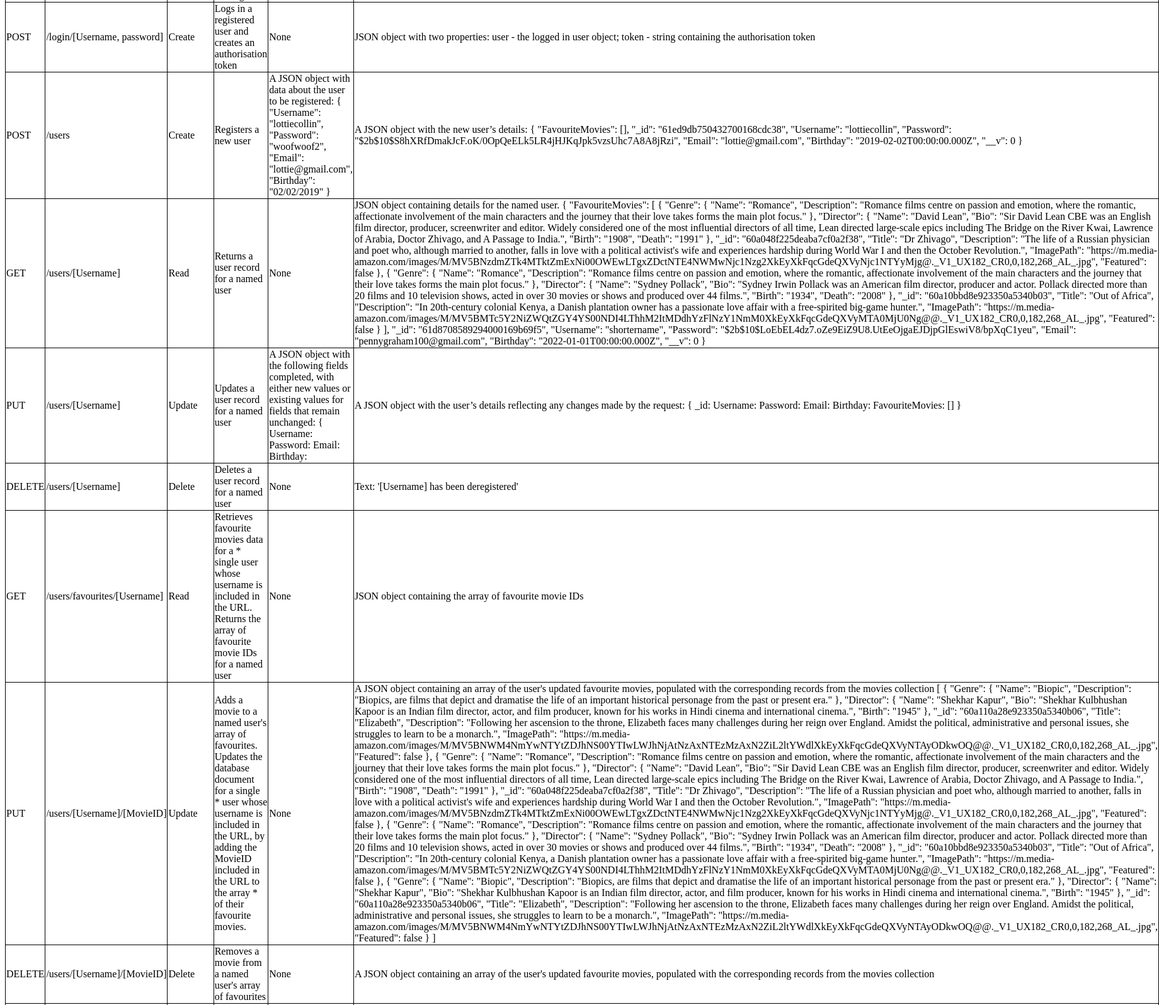
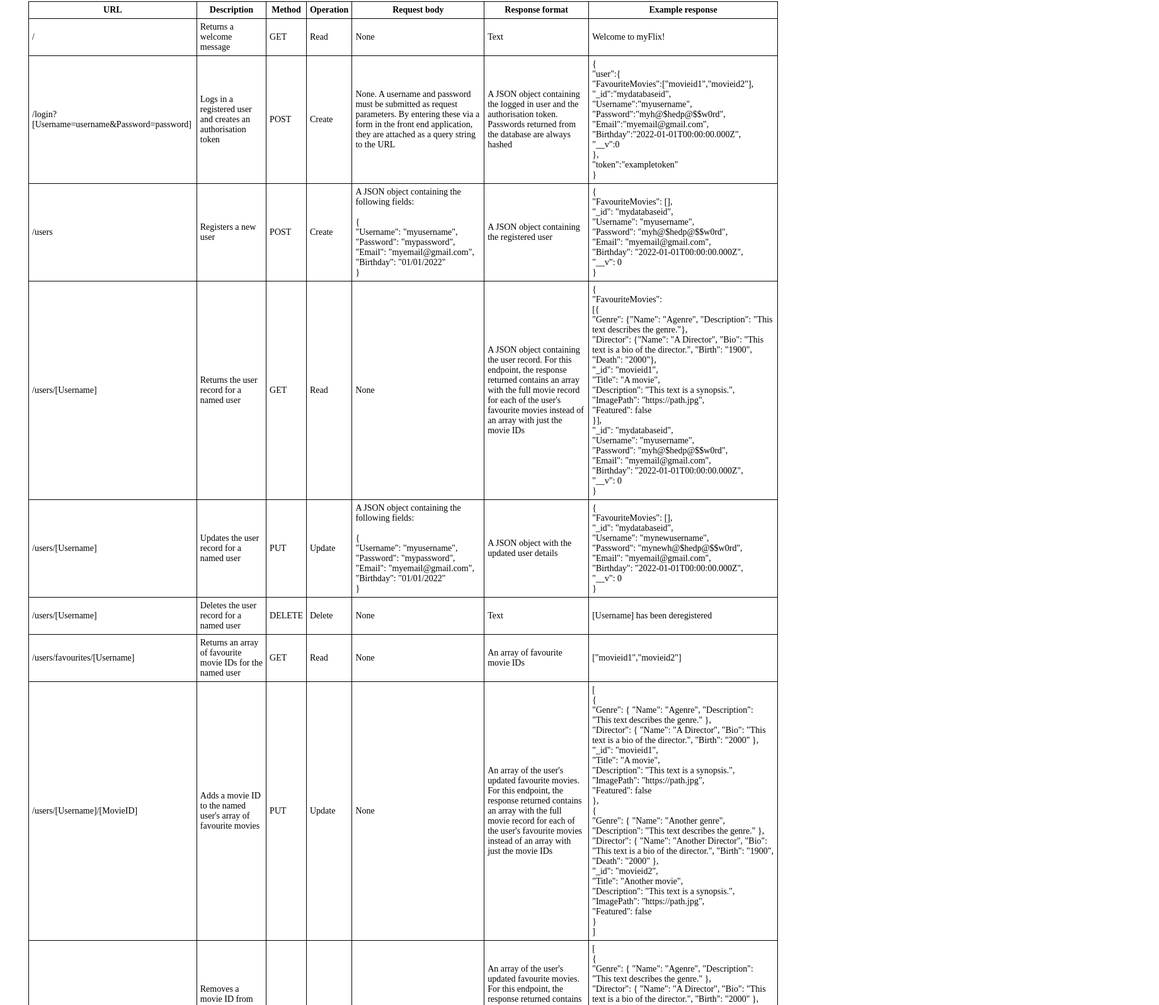
Before and after one commit to Penny167/myFlix, a website: page public/documentation.html in a window 1280 px wide. Shown: the part 357-1953 px from the top of the page at 63% size, 1840 px wide, since content can reach past the window. Drawn offline with Linux system fonts and the light colour scheme.

Commit message:
Edited comments in the auth and html files.

```diff
--- a/public/documentation.html
+++ b/public/documentation.html
@@ -9,310 +9,332 @@
     table, th, td {
       border: 1px solid black;
       border-collapse: collapse;
+      font-size: 14px;
+      padding: 5px;
+      margin: 20px;
+    }
+    body {
+      margin: 25px;
+    }
+    footer {
+      text-align: center;
     }
   </style>
 </head>
 
 <body>
-  <h1>myFlixapi</h1>
+  <h1>myFlix</h1>
   <h2>Overview</h2>
-  <p>The myFlixapi is a REST API that supports the "myFlix" movie web application, by providing
-    access to the server-side database. This contains information about movies, including: titles, movie descriptions
-    and information about genres and directors.
+  <p>myFlix is a REST API that provides access to the myFlix database. The database contains a movies collection that holds data for a
+    selection of classic films. Each record includes a title, synopsis, image (from the IMDb), data about the director and data about
+    the movie genre. There is also a users collection that holds data about registered users of any applications that consume the API. A variety
+    of CRUD operations can be performed on the data by sending HTTP requests to the API endpoints. Details are provided in the following table.
   </p>
   <h2>Table of API endpoints</h2>
-  <p>The following table lists all available endpoints including: a high level description of the data available,
-    URL, http method, format required for requests and format of responses. Request parameters within the URL are
-    indicated with square brackets.
+  <p>The table lists all the available endpoints and for each endpoint provides the following information: the URL, a description
+    of the operation fulfilled by the request, the HTTP method used in the request, the operation type, whether a request body is required and, if so,
+    an example of the format used; the format of responses received, and an example response. Request parameters included
+    within the URLs are indicated using square brackets.
   </p>
+  <br>
   <table>
     <tr>
+      <th>URL</th>
+      <th>Description</th>
       <th>Method</th>
-      <th>URL</th>
       <th>Operation</th>
-      <th>Description</th>
       <th>Request body</th>
-      <th>Response body</th>
+      <th>Response format</th>
+      <th>Example response</th>
     </tr>
     <tr>
+      <td>/</td>
+      <td>Returns a welcome message</td>
       <td>GET</td>
-      <td>/</td>
       <td>Read</td>
-      <td>Returns a welcome message</td>
       <td>None</td>
-      <td>Text: 'Welcome to myFlix!'</td>
+      <td>Text</td>
+      <td>Welcome to myFlix!</td>
     </tr>
     <tr>
+      <td>/login?[Username=username&Password=password]</td>
+      <td>Logs in a registered user and creates an authorisation token</td>
       <td>POST</td>
-      <td>/login/[Username, password]</td>
       <td>Create</td>
-      <td>Logs in a registered user and creates an authorisation token</td>
-      <td>None</td>
-      <td>JSON object with two properties: user - the logged in user object; token - string containing the authorisation token</td>
-    </tr>
-    <tr>
-      <td>POST</td>
-      <td>/users</td>
-      <td>Create</td>
-      <td>Registers a new user</td>
-      <td>A JSON object with data about the user to be registered:
-        {
-          "Username": "lottiecollin",
-          "Password": "woofwoof2",
-          "Email": "lottie@gmail.com",
-          "Birthday": "02/02/2019"
-        }
-      </td>
-      <td>A JSON object with the new user’s details:
-        {
-          "FavouriteMovies": [],
-          "_id": "61ed9db750432700168cdc38",
-          "Username": "lottiecollin",
-          "Password": "$2b$10$S8hXRfDmakJcF.oK/0OpQeELk5LR4jHJKqJpk5vzsUhc7A8A8jRzi",
-          "Email": "lottie@gmail.com",
-          "Birthday": "2019-02-02T00:00:00.000Z",
-          "__v": 0
+      <td>None. A username and password must be submitted as request parameters. By entering these via a form in the front end application, they are attached as a query string to the URL</td>
+      <td>A JSON object containing the logged in user and the authorisation token. Passwords returned from the database are always hashed</td>
+      <td>{<br>
+        "user":{<br>
+          "FavouriteMovies":["movieid1","movieid2"],<br>
+          "_id":"mydatabaseid",<br>
+          "Username":"myusername",<br>
+          "Password":"myh@$hedp@$$w0rd",<br>
+          "Email":"myemail@gmail.com",<br>
+          "Birthday":"2022-01-01T00:00:00.000Z",<br>
+          "__v":0<br>
+        },<br>
+        "token":"exampletoken"<br>
       }
       </td>
     </tr>
     <tr>
-      <td>GET</td>
-      <td>/users/[Username]</td>
-      <td>Read</td>
-      <td>Returns a user record for a named user</td>
-      <td>None</td>
-      <td>JSON object containing details for the named user.
-        {
-          "FavouriteMovies": [
-              {
-                  "Genre": {
-                      "Name": "Romance",
-                      "Description": "Romance films centre on passion and emotion, where the romantic, affectionate involvement of the main characters and the journey that their love takes forms the main plot focus."
-                  },
-                  "Director": {
-                      "Name": "David Lean",
-                      "Bio": "Sir David Lean CBE was an English film director, producer, screenwriter and editor. Widely considered one of the most influential directors of all time, Lean directed large-scale epics including The Bridge on the River Kwai, Lawrence of Arabia, Doctor Zhivago, and A Passage to India.",
-                      "Birth": "1908",
-                      "Death": "1991"
-                  },
-                  "_id": "60a048f225deaba7cf0a2f38",
-                  "Title": "Dr Zhivago",
-                  "Description": "The life of a Russian physician and poet who, although married to another, falls in love with a political activist's wife and experiences hardship during World War I and then the October Revolution.",
-                  "ImagePath": "https://m.media-amazon.com/images/M/MV5BNzdmZTk4MTktZmExNi00OWEwLTgxZDctNTE4NWMwNjc1Nzg2XkEyXkFqcGdeQXVyNjc1NTYyMjg@._V1_UX182_CR0,0,182,268_AL_.jpg",
-                  "Featured": false
-              },
-              {
-                  "Genre": {
-                      "Name": "Romance",
-                      "Description": "Romance films centre on passion and emotion, where the romantic, affectionate involvement of the main characters and the journey that their love takes forms the main plot focus."
-                  },
-                  "Director": {
-                      "Name": "Sydney Pollack",
-                      "Bio": "Sydney Irwin Pollack was an American film director, producer and actor. Pollack directed more than 20 films and 10 television shows, acted in over 30 movies or shows and produced over 44 films.",
-                      "Birth": "1934",
-                      "Death": "2008"
-                  },
-                  "_id": "60a10bbd8e923350a5340b03",
-                  "Title": "Out of Africa",
-                  "Description": "In 20th-century colonial Kenya, a Danish plantation owner has a passionate love affair with a free-spirited big-game hunter.",
-                  "ImagePath": "https://m.media-amazon.com/images/M/MV5BMTc5Y2NiZWQtZGY4YS00NDI4LThhM2ItMDdhYzFlNzY1NmM0XkEyXkFqcGdeQXVyMTA0MjU0Ng@@._V1_UX182_CR0,0,182,268_AL_.jpg",
-                  "Featured": false
+      <td>/users</td>
+      <td>Registers a new user</td>
+      <td>POST</td>
+      <td>Create</td>
+      <td>A JSON object containing the following fields:<br><br>
+        {<br>
+          "Username": "myusername",<br>
+          "Password": "mypassword",<br>
+          "Email": "myemail@gmail.com",<br>
+          "Birthday": "01/01/2022"<br>
         }
-          ],
-          "_id": "61d8708589294000169b69f5",
-          "Username": "shortername",
-          "Password": "$2b$10$LoEbEL4dz7.oZe9EiZ9U8.UtEeOjgaEJDjpGlEswiV8/bpXqC1yeu",
-          "Email": "pennygraham100@gmail.com",
-          "Birthday": "2022-01-01T00:00:00.000Z",
-          "__v": 0
+      </td>
+      <td>A JSON object containing the registered user</td>
+      <td>{<br>
+          "FavouriteMovies": [],<br>
+          "_id": "mydatabaseid",<br>
+          "Username": "myusername",<br>
+          "Password": "myh@$hedp@$$w0rd",<br>
+          "Email": "myemail@gmail.com",<br>
+          "Birthday": "2022-01-01T00:00:00.000Z",<br>
+          "__v": 0<br>
         }
       </td>
     </tr>
     <tr>
-      <td>PUT</td>
       <td>/users/[Username]</td>
-      <td>Update</td>
-      <td>Updates a user record for a named user</td>
-      <td>A JSON object with the following fields completed, with either new values or existing values for fields that remain unchanged:
-        {
-        Username:
-        Password:
-        Email:
-        Birthday:
-      </td>
-      <td>A JSON object with the user’s details reflecting any changes made by the request:
-        {
-        _id:
-        Username:
-        Password:
-        Email:
-        Birthday:
-        FavouriteMovies: []
+      <td>Returns the user record for a named user</td>
+      <td>GET</td>
+      <td>Read</td>
+      <td>None</td>
+      <td>A JSON object containing the user record. For this endpoint, the response returned contains an array with the full movie record for each of the user's favourite movies instead of an array with just the movie IDs</td>
+      <td>
+        {<br>
+          "FavouriteMovies":<br>
+           [{<br>
+             "Genre": {"Name": "Agenre", "Description": "This text describes the genre."},<br>
+              "Director": {"Name": "A Director", "Bio": "This text is a bio of the director.", "Birth": "1900", "Death": "2000"},<br>
+              "_id": "movieid1",<br>
+                "Title": "A movie",<br>
+                "Description": "This text is a synopsis.",<br>
+                "ImagePath": "https://path.jpg",<br>
+                "Featured": false<br>
+           }],<br>
+          "_id": "mydatabaseid",<br>
+          "Username": "myusername",<br>
+          "Password": "myh@$hedp@$$w0rd",<br>
+          "Email": "myemail@gmail.com",<br>
+          "Birthday": "2022-01-01T00:00:00.000Z",<br>
+          "__v": 0<br>
         }
       </td>
     </tr>
     <tr>
-      <td>DELETE</td>
       <td>/users/[Username]</td>
-      <td>Delete</td>
-      <td>Deletes a user record for a named user</td>
-      <td>None</td>
-      <td>Text: '[Username] has been deregistered'</td>
+      <td>Updates the user record for a named user</td>
+      <td>PUT</td>
+      <td>Update</td>
+      <td>A JSON object containing the following fields:<br><br>
+        {<br>
+          "Username": "myusername",<br>
+          "Password": "mypassword",<br>
+          "Email": "myemail@gmail.com",<br>
+          "Birthday": "01/01/2022"<br>
+        }
+      </td>
+      <td>A JSON object with the updated user details </td>
+      <td>
+        {<br>
+          "FavouriteMovies": [],<br>
+          "_id": "mydatabaseid",<br>
+          "Username": "mynewusername",<br>
+          "Password": "mynewh@$hedp@$$w0rd",<br>
+          "Email": "myemail@gmail.com",<br>
+          "Birthday": "2022-01-01T00:00:00.000Z",<br>
+          "__v": 0<br>
+        }
+      </td>
     </tr>
     <tr>
-      <td>GET</td>
-      <td>/users/favourites/[Username]</td>
-      <td>Read</td>
-      <td>Retrieves favourite movies data for a
-        * single user whose username is included in the URL. Returns the array of favourite movie IDs for a named user</td>
+      <td>/users/[Username]</td>
+      <td>Deletes the user record for a named user</td>
+      <td>DELETE</td>
+      <td>Delete</td>
       <td>None</td>
-      <td>JSON object containing the array of favourite movie IDs</td>
+      <td>Text</td>
+      <td>[Username] has been deregistered</td>
     </tr>
     <tr>
+      <td>/users/favourites/[Username]</td>
+      <td>Returns an array of favourite movie IDs for the named user</td>
+      <td>GET</td>
+      <td>Read</td>
+      <td>None</td>
+      <td>An array of favourite movie IDs</td>
+      <td>["movieid1","movieid2"]</td>
+    </tr>
+    <tr>
+      <td>/users/[Username]/[MovieID]</td>
+      <td>Adds a movie ID to the named user's array of favourite movies</td>
       <td>PUT</td>
-      <td>/users/[Username]/[MovieID]</td>
       <td>Update</td>
-      <td>Adds a movie to a named user's array of favourites. Updates the database document for a single
-        * user whose username is included in the URL, by adding the MovieID included in the URL to the array
-        * of their favourite movies. </td>
       <td>None</td>
-      <td>A JSON object containing an array of the user's updated favourite movies, populated with the corresponding records from the movies collection
-        [
-    {
+      <td>An array of the user's updated favourite movies. For this endpoint, the response returned contains an array with the full movie record for each of the user's favourite movies instead of an array with just the movie IDs</td>
+      <td>
+        [<br>
+    {<br>
         "Genre": {
-            "Name": "Biopic",
-            "Description": "Biopics, are films that depict and dramatise the life of an important historical personage from the past or present era."
-        },
+            "Name": "Agenre",
+            "Description": "This text describes the genre."
+        },<br>
         "Director": {
-            "Name": "Shekhar Kapur",
-            "Bio": "Shekhar Kulbhushan Kapoor is an Indian film director, actor, and film producer, known for his works in Hindi cinema and international cinema.",
-            "Birth": "1945"
-        },
-        "_id": "60a110a28e923350a5340b06",
-        "Title": "Elizabeth",
-        "Description": "Following her ascension to the throne, Elizabeth faces many challenges during her reign over England. Amidst the political, administrative and personal issues, she struggles to learn to be a monarch.",
-        "ImagePath": "https://m.media-amazon.com/images/M/MV5BNWM4NmYwNTYtZDJhNS00YTIwLWJhNjAtNzAxNTEzMzAxN2ZiL2ltYWdlXkEyXkFqcGdeQXVyNTAyODkwOQ@@._V1_UX182_CR0,0,182,268_AL_.jpg",
-        "Featured": false
-    },
-    {
+            "Name": "A Director",
+            "Bio": "This text is a bio of the director.",
+            "Birth": "2000"
+        },<br>
+        "_id": "movieid1",<br>
+        "Title": "A movie",<br>
+        "Description": "This text is a synopsis.",<br>
+        "ImagePath": "https://path.jpg",<br>
+        "Featured": false<br>
+    },<br>
+    {<br>
         "Genre": {
-            "Name": "Romance",
-            "Description": "Romance films centre on passion and emotion, where the romantic, affectionate involvement of the main characters and the journey that their love takes forms the main plot focus."
-        },
+            "Name": "Another genre",
+            "Description": "This text describes the genre."
+        },<br>
         "Director": {
-            "Name": "David Lean",
-            "Bio": "Sir David Lean CBE was an English film director, producer, screenwriter and editor. Widely considered one of the most influential directors of all time, Lean directed large-scale epics including The Bridge on the River Kwai, Lawrence of Arabia, Doctor Zhivago, and A Passage to India.",
-            "Birth": "1908",
-            "Death": "1991"
-        },
-        "_id": "60a048f225deaba7cf0a2f38",
-        "Title": "Dr Zhivago",
-        "Description": "The life of a Russian physician and poet who, although married to another, falls in love with a political activist's wife and experiences hardship during World War I and then the October Revolution.",
-        "ImagePath": "https://m.media-amazon.com/images/M/MV5BNzdmZTk4MTktZmExNi00OWEwLTgxZDctNTE4NWMwNjc1Nzg2XkEyXkFqcGdeQXVyNjc1NTYyMjg@._V1_UX182_CR0,0,182,268_AL_.jpg",
-        "Featured": false
-    },
-    {
-        "Genre": {
-            "Name": "Romance",
-            "Description": "Romance films centre on passion and emotion, where the romantic, affectionate involvement of the main characters and the journey that their love takes forms the main plot focus."
-        },
-        "Director": {
-            "Name": "Sydney Pollack",
-            "Bio": "Sydney Irwin Pollack was an American film director, producer and actor. Pollack directed more than 20 films and 10 television shows, acted in over 30 movies or shows and produced over 44 films.",
-            "Birth": "1934",
-            "Death": "2008"
-        },
-        "_id": "60a10bbd8e923350a5340b03",
-        "Title": "Out of Africa",
-        "Description": "In 20th-century colonial Kenya, a Danish plantation owner has a passionate love affair with a free-spirited big-game hunter.",
-        "ImagePath": "https://m.media-amazon.com/images/M/MV5BMTc5Y2NiZWQtZGY4YS00NDI4LThhM2ItMDdhYzFlNzY1NmM0XkEyXkFqcGdeQXVyMTA0MjU0Ng@@._V1_UX182_CR0,0,182,268_AL_.jpg",
-        "Featured": false
-    },
-    {
-        "Genre": {
-            "Name": "Biopic",
-            "Description": "Biopics, are films that depict and dramatise the life of an important historical personage from the past or present era."
-        },
-        "Director": {
-            "Name": "Shekhar Kapur",
-            "Bio": "Shekhar Kulbhushan Kapoor is an Indian film director, actor, and film producer, known for his works in Hindi cinema and international cinema.",
-            "Birth": "1945"
-        },
-        "_id": "60a110a28e923350a5340b06",
-        "Title": "Elizabeth",
-        "Description": "Following her ascension to the throne, Elizabeth faces many challenges during her reign over England. Amidst the political, administrative and personal issues, she struggles to learn to be a monarch.",
-        "ImagePath": "https://m.media-amazon.com/images/M/MV5BNWM4NmYwNTYtZDJhNS00YTIwLWJhNjAtNzAxNTEzMzAxN2ZiL2ltYWdlXkEyXkFqcGdeQXVyNTAyODkwOQ@@._V1_UX182_CR0,0,182,268_AL_.jpg",
-        "Featured": false
-    }
+            "Name": "Another Director",
+            "Bio": "This text is a bio of the director.",
+            "Birth": "1900",
+            "Death": "2000"
+        },<br>
+        "_id": "movieid2",<br>
+        "Title": "Another movie",<br>
+        "Description": "This text is a synopsis.",<br>
+        "ImagePath": "https://path.jpg",<br>
+        "Featured": false<br>
+    }<br>
 ]
       </td>
     </tr>
     <tr>
+      <td>/users/[Username]/[MovieID]</td>
+      <td>Removes a movie ID from the named user's array of favourite movies</td>
       <td>DELETE</td>
-      <td>/users/[Username]/[MovieID]</td>
       <td>Delete</td>
-      <td>Removes a movie from a named user's array of favourites</td>
       <td>None</td>
-      <td>A JSON object containing an array of the user's updated favourite movies, populated with the corresponding records from the movies collection</td>
+      <td>An array of the user's updated favourite movies. For this endpoint, the response returned contains an array with the full movie record for each of the user's favourite movies instead of an array with just the movie IDs</td>
+      <td>
+        [<br>
+    {<br>
+        "Genre": {
+            "Name": "Agenre",
+            "Description": "This text describes the genre."
+        },<br>
+        "Director": {
+            "Name": "A Director",
+            "Bio": "This text is a bio of the director.",
+            "Birth": "2000"
+        },<br>
+        "_id": "movieid1",<br>
+        "Title": "A movie",<br>
+        "Description": "This text is a synopsis.",<br>
+        "ImagePath": "https://path.jpg",<br>
+        "Featured": false<br>
+    }<br>
+]
+      </td>
     </tr>
     <tr>
+      <td>/movies</td>
+      <td>Returns the records for all the movies in the movies collection in the database</td>
       <td>GET</td>
-      <td>/movies</td>
       <td>Read</td>
-      <td>Returns the records for all the movies in the movies collection in the database.</td>
       <td>None</td>
-      <td>JSON object containing array of movie records</td>
+      <td>An array of movie records</td>
+      <td>
+        [<br>
+        {<br>
+          "Genre":{"Name":"Agenre","Description":"This text describes the genre."},<br>
+          "Director":{"Name":"A Director","Bio":"This text is a bio of the director.",
+          "Birth":"1900",
+          "Death":"2000"},<br>
+          "_id":"movieid1",<br>
+          "Title":"A movie",<br>
+          "Description":"This text is a synopsis.",<br>
+          "ImagePath":"https://path.jpg",<br>
+          "Featured":true<br>
+        },<br>
+        {<br>
+          "Genre":{"Name":"Anothergenre","Description":"This text describes the genre."},<br>
+          "Director":{"Name":"Another Director","Bio":"This text is a bio of the director.",
+          "Birth":"1900",
+          "Death":"2000"},<br>
+          "_id":"movieid2",<br>
+          "Title":"Another movie",<br>
+          "Description":"This text is a synopsis.",<br>
+          "ImagePath":"https://path.jpg",<br>
+          "Featured":false<br>
+        }<br>
+        ]
+      </td>
     </tr>
     <tr>
+      <td>/movies/[Title]</td>
+      <td>Returns the movie record for a movie specified by title</td>
       <td>GET</td>
-      <td>/movies/[Title]</td>
       <td>Read</td>
-      <td>Returns a movie record for a movie specified by title</td>
       <td>None</td>
-      <td>JSON object containing the record for the movie requested:
-        {
-        id:
-        Title:
-        Description:
-        Genre: {
-          Name:
-          Description:
-        }
-        Director: {
-          Name:
-          Bio:
-          Birth:
-          Death:
-        }
-        ImagePath:
-        Featured:
+      <td>A JSON object containing the record for the movie requested</td>
+      <td>
+        {<br>
+          "Genre": {"Name":"Agenre","Description":"This text describes the genre."},<br>
+          "Director": {"Name":"A Director","Bio":"This text is a bio of the director.","Birth":"2000"},<br>
+          "_id":"movieid1",<br>
+          "Title":"A movie",<br>
+          "Description":"This text is a synopsis.",<br>
+          "ImagePath":"https://path.jpg",<br>
+          "Featured":false<br>
         }
       </td>
     </tr>
     <tr>
+      <td>/movies/genre/[Name]</td>
+      <td>Returns the description of a movie genre searched for by name</td>
       <td>GET</td>
-      <td>/movies/genre/[Name]</td>
       <td>Read</td>
-      <td>Returns the description of a movie genre searched for by name</td>
       <td>None</td>
-      <td>Text description of the genre selected</td>
+      <td>Text</td>
+      <td>This text describes the genre.</td>
     </tr>
     <tr>
+      <td>/movies/director/[Name]</td>
+      <td>Returns the data about a director searched for by name</td>
       <td>GET</td>
-      <td>/movies/director/[Name]</td>
       <td>Read</td>
-      <td>Returns the data about a director searched for by name</td>
       <td>None</td>
-      <td>JSON object with details of the director requested:
-        {
-        Name:
-        Bio:
-        Birth:
-        Death:
-        }
+      <td>A JSON object with details of the director requested</td>
+      <td>
+        {<br>"Name":"A Director",<br>
+        "Bio":"This text is a bio of the director.",<br>
+        "Birth":"1900",<br>
+        "Death":"2000"<br>}
       </td>
     </tr>
   </table>
+  <br>
+  <h2>Further information</h2>
+  <p>For further information about this API, please visit the project repository on github:
+    <a href="https://github.com/Penny167/myFlix" target="_blank"> myFlix API repository</a>
+  </p>
+  <br>
+  <footer>
+    <p>
+      Designed by Penny Graham 2022 © All Rights Reserved
+    </p>
+  </footer>
 </body>
 
 </html>
```
Also changed, not shown: auth.js (+5 -3 lines). Lines whose indentation alone changed are shown as unchanged.
